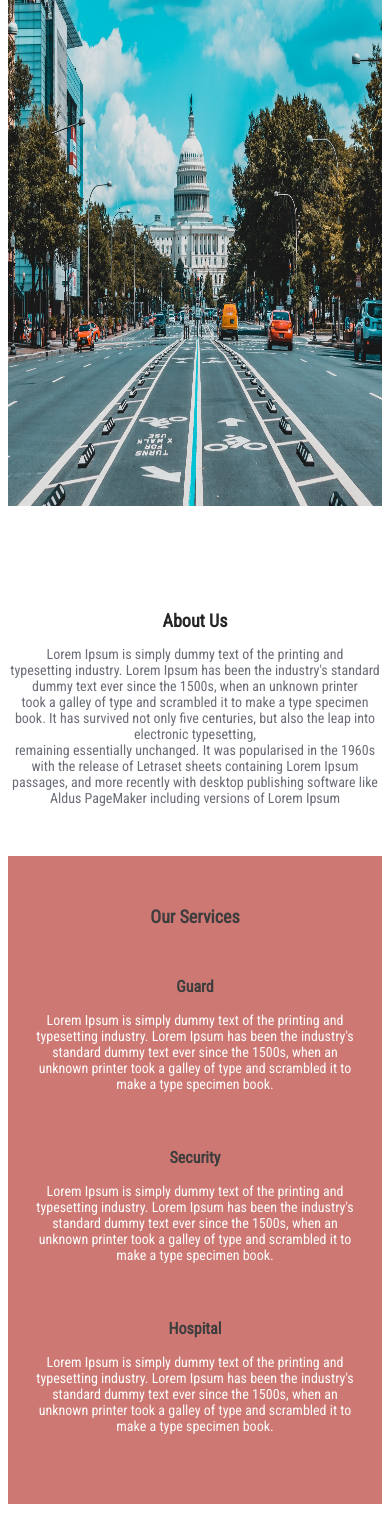
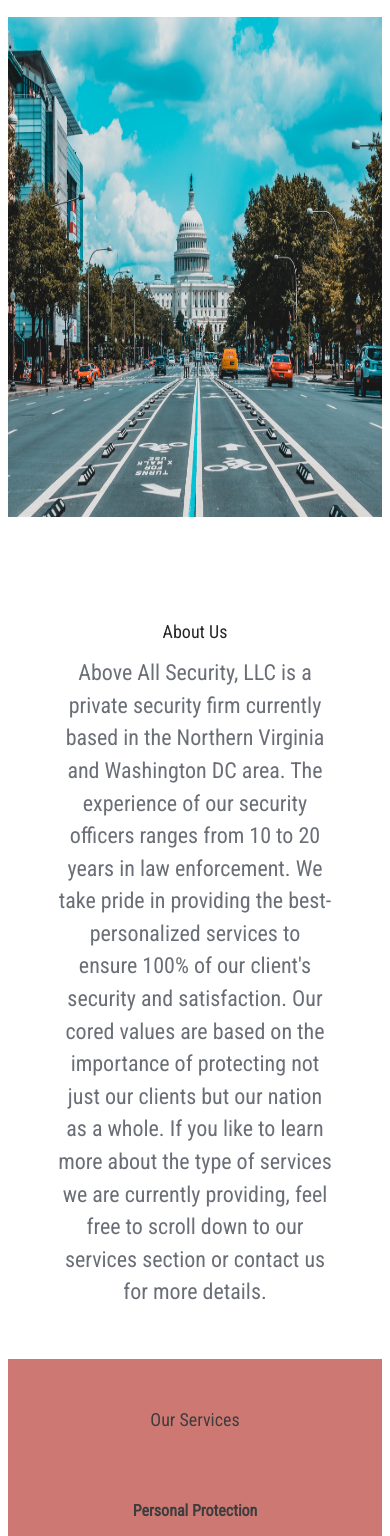
Before and after one commit to AMSpears/above-all-security, a React (Create React App) app: page / in a window 390 px wide. Shown: the part 432-1968 px from the top of the page. Built offline with nearby package versions, Linux system fonts and the light colour scheme.

Commit message:
update content

```diff
--- a/src/components/Header/Header.js
+++ b/src/components/Header/Header.js
@@ -6,7 +6,7 @@ import "./Header.css"
 const Header = () =>{
     return(
         <ul>
-            <a id="logo" href= "/"><img src= {Logo} width= "80px" height= "80px"/></a>
+            <a id="logo" href= "/"><img src= {Logo} width= "110px" height= "110px" alt="logo"/></a>
             <li><a href= "/">Home</a></li>
             <li><a href= "#about-us">About Us</a></li>
             <li><a href= "#services">Services</a></li>
--- a/src/components/HomePage/HomePage.css
+++ b/src/components/HomePage/HomePage.css
@@ -1,93 +1,136 @@
  /* sections */
+
  section {
      position: relative;
      overflow: hidden;
-    height: 600px;
+     height: 700px;
  }
 
  /* section containers  */
-.main-container {
+
+ .container-details {
      display: flex;
+     flex-wrap: wrap;
+     padding: 40px;
  }
-.container-details {
+
+ .container-details div {
+     height: 25%;
+     width: 25%;
+ }
+
+ .service-details {
+     color: #fefdfd;
      padding: 20px;
  }
 
  /* text */
+
  h1 {
      margin-top: 200px;
      text-align: center;
-    color: black;
-    font-size: 30px;
+     color: #bf4e47;
+     font-weight: 700;
+     font-size: 40px;
  }
+
  h2 {
      margin-top: 100px;
      text-align: center;
      color: black;
+     font-weight: 550;
+     font-size: 30px;
  }
+
  h3 {
      text-align: center;
-    color:black;
+     color: black;
  }
+
  p {
      margin: 0;
      text-align: center;
      font-size: 20px;
      color: #51555f;
+     line-height: 2.5ch;
  }
-h1,h2, h3, p {
+
+ h1,
+ h2,
+ h3,
+ p {
      font-family: "Roboto Condensed", serif;
  }
+
  /* specific text */
+
+ #intro-details {
+     font-size: 22px;
+     line-height: 3ch;
+ }
+
+ #aboutus-summary {
+     padding-left: 100px;
+     padding-right: 100px;
+     font-size: 22px;
+     line-height: 3ch;
+ }
+
  #services {
-    background-color:#bf4e47;
+     background-color: #bf4e47;
      opacity: 0.89;
  }
+
  #contact-form {
      height: inherit;
  }
-#service-1,
-#service-2,
-#service-3 {
-    color: #fefdfd;
-}
+
  #companies {
-    background-color:#6b707d;
+     background-color: #6b707d;
      opacity: 0.89;
      margin-top: 200px;
      height: 400px;
  }
+
  #company-1 {
      margin-left: 40%;
  }
+
  #footer {
-    background-color:#fefdfd;
+     background-color: #fefdfd;
      height: 400px;
  }
-.social-media  {
+
+ .social-media {
      margin-left: 43%;
      font-size: 30px;
  }
+
  #instagram {
      color: #1a0dab;
      padding: 20px;
  }
+
  #facebook {
      color: #365899;
      padding: 20px;
  }
+
  #twitter {
      color: #1da1f2;
      padding: 20px;
  }
-#copy-rights {
-    padding-top: 150px;
+
+ .copy-rights {
+     margin-top: 180px;
  }
+
  a {
      text-decoration: none;
-    color:#1a0dab;
+     color: #1a0dab;
      opacity: 0.85;
  }
+
  a:hover,
  #instagram:hover,
  #facebook:hover,
@@ -97,32 +140,60 @@ a:hover,
  }
 
  /* reponsiveness to other devices */
+
  @media only screen and (max-width: 1024px) {
+     #services {
+         height: inherit;
+     }
+     .container-details div {
+         height: 50%;
+         width: 50%;
+     }
      #company-1 {
          margin-left: 35%;
      }
      .social-media {
          margin-left: 40%;
      }
+     #aboutus-summary {
+         padding-left: 50px;
+         padding-right: 50px;
      }
+ }
+
  @media only screen and (max-width: 768px) {
-
+     #services {
+         height: inherit;
+     }
      #company-1 {
          margin-left: 30%;
      }
      .social-media {
          margin-left: 35%;
      }
+ }
 
-}
  @media only screen and (max-width: 414px) {
      section {
          height: inherit;
          padding-top: 50px;
          padding-bottom: 50px;
      }
-    .main-container {
+     #section-image {
+         width: 100%;
+         height: 500px;
+     }
+     .container-details {
+         display: flex;
          flex-direction: column;
+         flex-wrap: nowrap;
+     }
+     .container-details div {
+         width: 100%;
+     }
+     .service-details {
+         color: #fefdfd;
+         padding: 0;
      }
      #company-1 {
          margin-left: 20%;
@@ -130,13 +201,15 @@ a:hover,
      .social-media {
          margin-left: 22%;
      }
-
+     .copy-rights {
+         margin-top: 350px;
+     }
      h1 {
          margin-top: 0;
          font-size: 20px;
      }
      h2 {
-        margin-top:0;
+         margin-top: 0;
          font-size: 18px;
      }
      h3 {
@@ -145,7 +218,6 @@ a:hover,
      p {
          font-size: 14px;
      }
-
  }
 
  @media only screen and (max-width: 375px) {
@@ -153,9 +225,6 @@ a:hover,
          height: inherit;
          padding-top: 50px;
          padding-bottom: 50px;
-    }
-    .main-container {
-        flex-direction: column;
      }
      #company-1 {
          margin-left: 20%;
@@ -168,7 +237,7 @@ a:hover,
          font-size: 20px;
      }
      h2 {
-        margin-top:0;
+         margin-top: 0;
          font-size: 18px;
      }
      h3 {
@@ -185,29 +254,27 @@ a:hover,
          padding-top: 50px;
          padding-bottom: 50px;
      }
-    .main-container {
-        flex-direction: column;
+     #section-image {
+         width: 100%;
+         height: 400px;
      }
      #company-1 {
          margin-left: 20%;
      }
-
      .social-media {
          margin-left: 20%;
      }
-
      #instagram,
      #twitter,
      #facebook {
          padding: 15px;
      }
-
      h1 {
          margin-top: 0;
          font-size: 20px;
      }
      h2 {
-        margin-top:0;
+         margin-top: 0;
          font-size: 18px;
      }
      h3 {
--- a/src/components/HomePage/HomePage.js
+++ b/src/components/HomePage/HomePage.js
@@ -10,52 +10,64 @@ const HomePage = () =>{
         // Page content divided by sessions
         <div>
             <section id = "intro">
-                <h1>Above All Security</h1>
-                <p> Currently serving the community in washington DC... </p>
+                <h1>Above All Security, LLC</h1>
+                <p id= "intro-details">Where ensuring your safety is our goal.<br/> We are currently serving the Northern Virginia and Washington DC area. </p>
             </section>
             <section id= "image">
-                <img src= {DcImage} alt= "DC Image" width= "100%" height = "600px"/>
+                <img id= "section-image" src= {DcImage} alt= "District of Columbia" width= "100%" height = "900px"/>
             </section>
             <a name ="about-us">
             <section id= "about-us">
-                <h2 id= "about-us"> About Us </h2>
-                <p id="text-2"> Lorem Ipsum is simply dummy text of the printing and<br/>
-                    typesetting industry. Lorem Ipsum has been the industry's
-                    standard dummy text ever since the 1500s, when an unknown printer <br/>
-                    took a galley of type and scrambled it to make a type specimen book.
-                    It has survived not only five centuries, but also the leap into electronic typesetting,<br/>
-                    remaining essentially unchanged. It was popularised in the 1960s with the release of Letraset
-                    sheets containing Lorem Ipsum passages, and more recently with desktop publishing software like
-                    Aldus PageMaker including versions of Lorem Ipsum
+                <h2> About Us </h2>
+                <p id="aboutus-summary">
+                    Above All Security, LLC is a private security firm currently based in the Northern Virginia and Washington DC area. The experience of our security officers ranges from 10 to 20 years in law enforcement. We take pride in providing the best-personalized services to ensure 100%  of our client's security and satisfaction.  Our cored values are based on the importance of protecting not just our clients but our nation as a whole. If you like to learn more about the type of services we are currently providing, feel free to scroll down to our services section or contact us for more details.
                 </p>
             </section>
             </a>
             <a name ="services">
             <section id= "services" >
                 <h2>Our Services</h2>
-                <div className= "main-container">
                     <div className= "container-details">
-                        <h3>Guard</h3>
-                          <p id="service-1"> Lorem Ipsum is simply dummy text of the printing and <br/>
-                            typesetting industry. Lorem Ipsum has been the industry's
-                            standard dummy text ever since the 1500s, when an unknown printer
-                            took a galley of type and scrambled it to make a type specimen book.
+                    <div>
+                        <h3>Personal Protection</h3>
+                        <p className="service-details">
+                            Whether you are an executive, celebrity, athlete or just someone who in needs protection we offer both armed and unarmed protection.
                         </p>
                     </div>
-                    <div className= "container-details">
-                        <h3>Security</h3>
-                        <p id= "service-2"> Lorem Ipsum is simply dummy text of the printing and <br/>
-                            typesetting industry. Lorem Ipsum has been the industry's
-                            standard dummy text ever since the 1500s, when an unknown printer
-                            took a galley of type and scrambled it to make a type specimen book.
+                    <div>
+                        <h3>Corporate Events</h3>
+                        <p className="service-details">
+                            From trade shows to shareholder meetings, our team of experience off-duty police officers can ensure your protection.
                         </p>
                     </div>
-                    <div className = "container-details">
-                        <h3>Hospital</h3>
-                        <p id= "service-3"> Lorem Ipsum is simply dummy text of the printing and <br/>
-                            typesetting industry. Lorem Ipsum has been the industry's
-                            standard dummy text ever since the 1500s, when an unknown printer
-                            took a galley of type and scrambled it to make a type specimen book.
+                    <div>
+                        <h3>Special Events</h3>
+                        <p className="service-details">
+                            Whether you need casual security for a birthday, wedding or just a private engagement, we have experienced armed and unarmed security guards ready to serve you in this capacity.
+                        </p>
+                    </div>
+                    <div>
+                        <h3>Armed & Unarmed</h3>
+                        <p className="service-details">
+                            Our experienced team of security officers is equipped to provide you with both armed and unarmed services. They are also preparer to dress according to the occasion whether in uniform, suit or just casual clothing.
+                        </p>
+                    </div>
+                    <div>
+                        <h3>Residential Security</h3>
+                        <p className="service-details">
+                            Our experienced security officers also provide security for private homes, condos,  apartments and any other type of residential community.
+                        </p>
+                    </div>
+                    <div>
+                        <h3>Facility/Building Security</h3>
+                        <p className="service-details">
+                            From churches to stores or clubs events we are ready to ensure the safety of those who gather there. Our experienced team is prepared to meet the needs of your facility.
+                        </p>
+                    </div>
+                    <div>
+                        <h3>Background Investigation</h3>
+                        <p className="service-details">
+                            We offer background investigation services that can be as detail as you need from criminal history to employment screening to the individual's public records we got you covered.
                         </p>
                     </div>
                     </div>
@@ -75,10 +87,12 @@ const HomePage = () =>{
                 <h2>Follow us in social media</h2>
             <div className ="social-media">
                 <a id= "instagram" href= "https://www.instagram.com/aboveallsecurity/" target= "_blank"><i class="fab fa-instagram"></i> </a>
-            <a id= "facebook" href= "#" target= "_blank"><i class="fab fa-facebook"></i> </a>
-            <a id= "twitter" href= "#" target= "_blank"><i class="fab fa-twitter-square"></i> </a>
+                <a id= "facebook" href= "https://www.facebook.com/aboveallyoursafety/?modal=admin_todo_tour" target= "_blank"><i class="fab fa-facebook"></i> </a>
+                <a id= "twitter" href= "https://twitter.com/SecurityAbove" target= "_blank"><i class="fab fa-twitter-square"></i> </a>
             </div>
-            <p id= "copy-rights">© <a href="http://angiespears.com/" target= "_blank">Angie Spears</a>. All rights reserved. ©2018</p>
+            <div className= "copy-rights">
+                <p>© <a href="http://angiespears.com/" target= "_blank">Angie Spears</a>. All rights reserved. ©2018</p>
+            </div>
             </section>
         </div>
 
```
Lines whose indentation alone changed are shown as unchanged.
